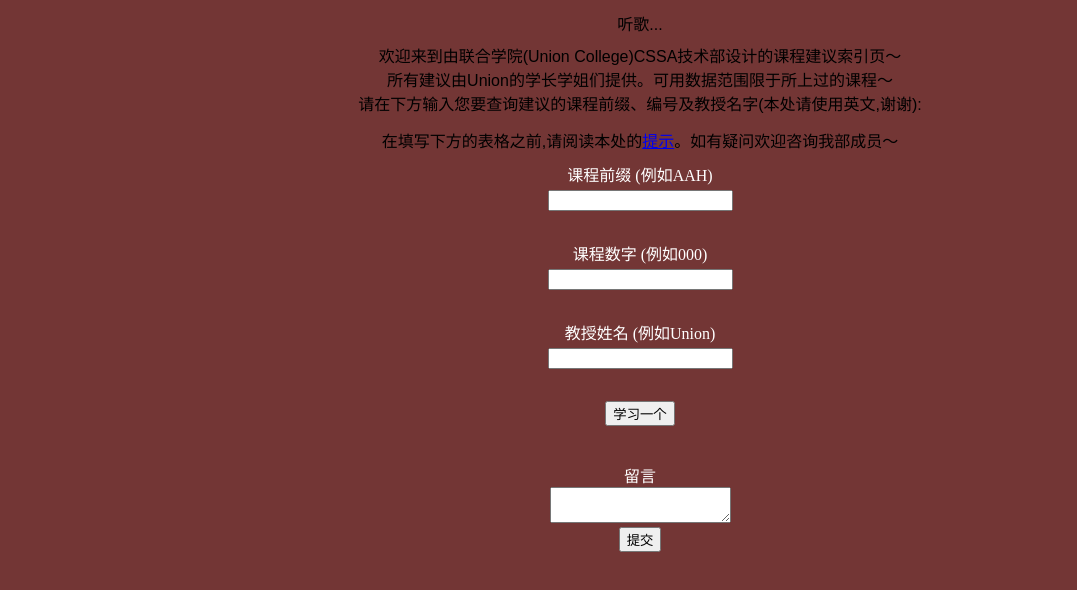
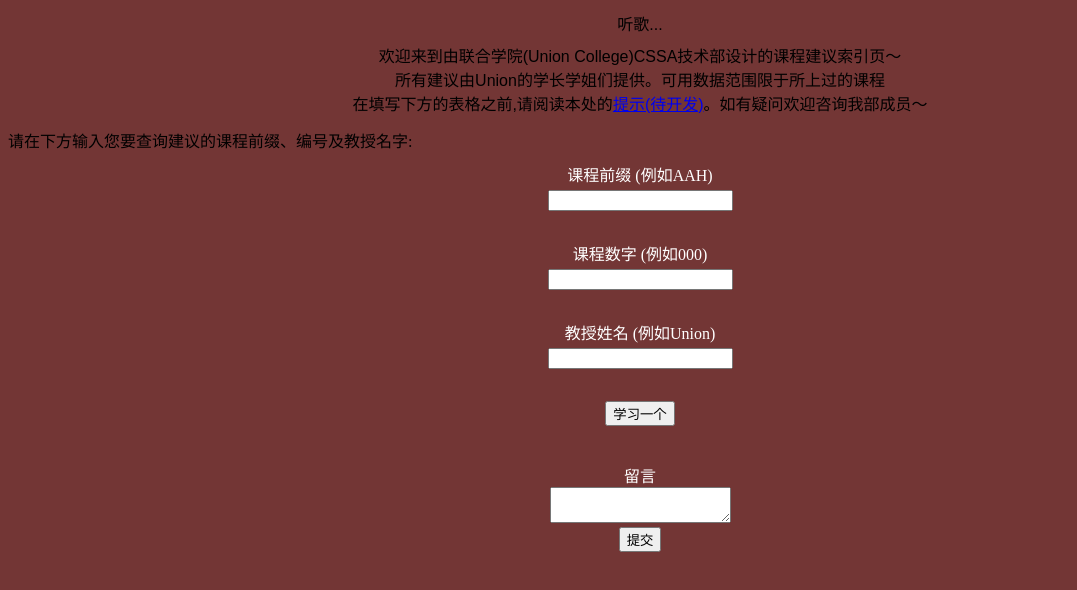
Before and after one commit to DiWu9/Course-Recommendation-Database-by-CSSA, a plain HTML site: page index_zh.html in a window 1280 px wide. Shown: the part 90-680 px from the top of the page, without its empty margins (0-1077 px from the left). Drawn offline with Linux system fonts and the light colour scheme.

Commit message:
update 121620

```diff
--- a/index_zh.html
+++ b/index_zh.html
@@ -15,11 +15,11 @@
     <p id="lyrics" onclick="displayMessage()">听歌...<br><br></p>
     <div id="welcome">
         欢迎来到由联合学院(Union College)CSSA技术部设计的课程建议索引页～<br>
-        所有建议由Union的学长学姐们提供。可用数据范围限于所上过的课程～<br>
-        请在下方输入您要查询建议的课程前缀、编号及教授名字(本处请使用英文,谢谢):
+        所有建议由Union的学长学姐们提供。可用数据范围限于所上过的课程<br>
+        在填写下方的表格之前,请阅读本处的<a href="tips_zh.html">提示(待开发)</a>。如有疑问欢迎咨询我部成员～
     </div>
-    <div id="read_this">
-        在填写下方的表格之前,请阅读本处的<a href="tips_zh.html">提示</a>。如有疑问欢迎咨询我部成员～
+    <div id="please_input">
+        请在下方输入您要查询建议的课程前缀、编号及教授名字:
     </div>
     <form id="course_catalog" action="/index_suggest.php" method="post" enctype="application/x-www-form-urlencoded">
         <div id="form_content">
```
